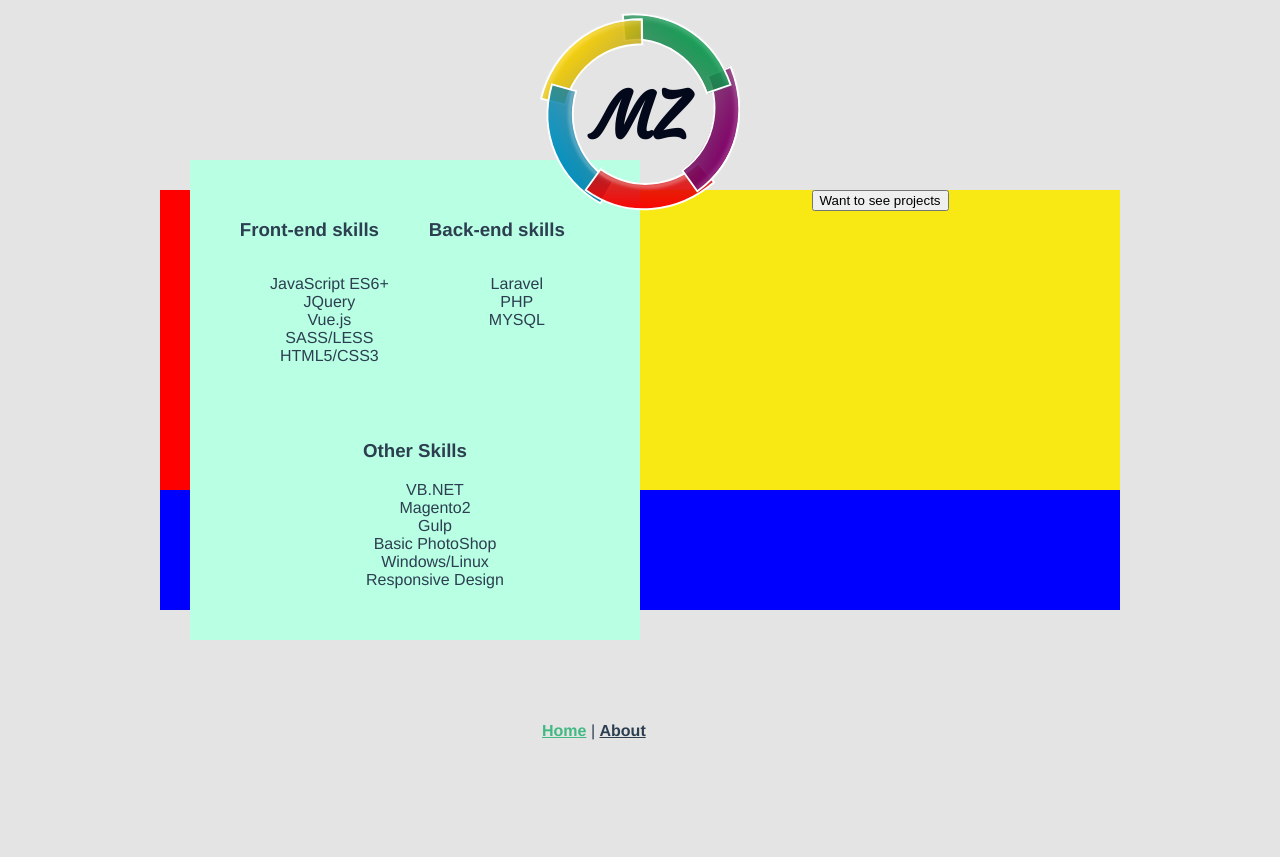
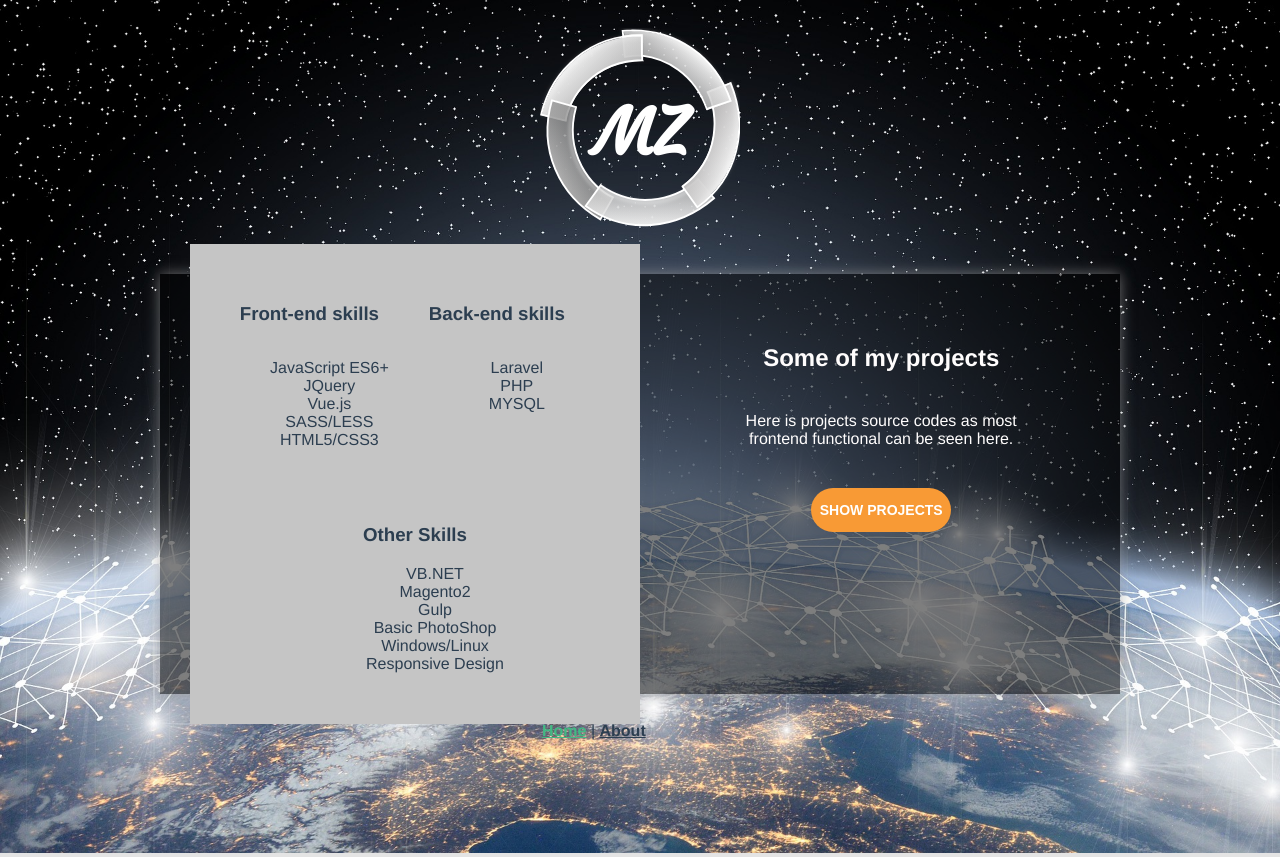
Before and after one commit to trovoltino/matiss-cv, a Vue app: page / in a window 1280 px wide. Before the commit the page ends 800 px from the top, so only its background shows below. Built offline with nearby package versions, Linux system fonts and the light colour scheme.

Commit message:
More refinded landing page

```diff
--- a/src/assets/styles/style.scss
+++ b/src/assets/styles/style.scss
@@ -1,2 +1,16 @@
 $primary-color: rgb(114, 114, 114);
 $secondary-color: rgb(94, 94, 94);
+$l-1: #000000;
+$l-2: #474747;
+$l-3: #646464;
+$l-4: #afafaf;
+$l-5: #f1f1f1;
+
+$experimental: #dad1d1;
+$bluish: #b1d9ff;
+$greenish: #d4fff4;
+$yelowish: #fff6cd;
+body {
+    margin: 0;
+    padding: 0;
+}
--- a/src/components/Logo.vue
+++ b/src/components/Logo.vue
@@ -1,7 +1,7 @@
 <template>
   <div class="logo">
     <div class="logo-container">
-        <img class="m-logo" src="../assets/matiss-logo.svg" alt="matiss-logo" width="200px" height="200px">
+        <img class="m-logo" src="@/assets/images/main-logo.svg" alt="matiss-logo" width="200px" height="200px">
         <p class="m">MZ</p>
     </div>
   </div>
@@ -14,6 +14,7 @@ export default {
     msg: String
   }
 }
+console.log("we are in logo");
 </script>
 
 <!-- Add "scoped" attribute to limit CSS to this component only -->
@@ -21,11 +22,11 @@ export default {
 .logo-container {
   position: absolute;
   left: 50%;
-  top: 2%;
+  top: 4%;
   transform: translate(-50%, -2%);
   font-family: 'Courgette', cursive;
   font-size: 4em;
-  color: rgb(3, 9, 27);
+  color: rgb(255, 255, 255);
   font-weight: 700;
 }
 .m-logo {
--- a/src/components/Slider.vue
+++ b/src/components/Slider.vue
@@ -6,9 +6,17 @@
         </transition>
       </div>
       <div class="left-field">
-        <button class="move-right" @click="component = 'Project', moveRight = true">Want to see projects</button>
+        <h2>Some of my projects</h2>
+        <p>Here is projects source codes as most frontend functional
+          can be seen here.
+        </p>
+        <button class="move-right" @click="component = 'Project', moveRight = true">show projects</button>
       </div>
       <div class="right-field">
+        <h2>better show me cv</h2>
+        <p>Short descriptions of my skills,
+          would not call myself proficient in all of them.
+        </p>
         <button class="move-left" @click="component = 'Skill', moveRight = false">Back to CV</button>
       </div>
 
@@ -39,58 +47,75 @@ export default {
 
 <!-- Add "scoped" attribute to limit CSS to this component only -->
 <style scoped>
+p {
+  text-align: center;
+  max-width: 70%;
+  margin: 40px auto;
+}
 .slider {
   margin: 0;
   position: relative;
   left: 30px;
   top: 50%;
   width: 450px;
-  background: rgb(184, 255, 228);
+  background: rgb(197, 197, 197);
   z-index: 3;
   transform: translate(0%,-50%);
-  transition: all 2s ease-in-out;
+  transition: all 1s ease-in-out;
 }
 .skill-wrap {
   width:960px;
-  background: blue;
+  background:transparent;
+  background: rgba(0, 0, 0, 0.5);
   height: 420px;
   position: absolute;
   left: 50%;
   top: 50%;
-  transform: translate(-50%,-50%);
+  transform: translate(-50%,-30%);
+  box-shadow: 0px 0px 13px 0px rgba(158,158,158,0.66);
 }
 
-.move-right {
-
-}
-
-.opac-enter, .opac-leave-to {
-  transition: all 1s ease-out;
-  opacity: 0;
-}
-.opac-enter-to, .opac-leave {
-  transition: all 1s ease-in;
-  opacity: 1;
+.move-right, .move-left {
+    text-align: center;
+    text-transform: uppercase;
+    border:none;
+    font-weight: bold;
+    border-radius: 80px;
+    padding: 14px 0px;
+    min-width: 140px;
+    outline:none;
+    font-size: 14px;
+    color:white;
+    background:#f89a35;
+    cursor: pointer;
 }
 .slide {
   left: 50%;
 }
 .right-field {
-  display: block;
   position: absolute;
-  left: 0;
-  top: 0;
-  background: red;
-  width: 480px;
-  height: 300px;
+  left: 3%;
+  top: 50%;
+  width: 420px;
+  height: 320px;
+  color: rgb(255, 253, 253);
+  transform: translate(0, -50%);
 }
 .left-field {
-  display: block;
   position: absolute;
-  right: 0;
-  top: 0;
-  background: rgb(248, 233, 20);
-  width: 480px;
-  height: 300px;
+  right: 3%;
+  top: 50%;
+  width: 420px;
+  height: 320px;
+  color: rgb(255, 253, 253);
+  transform: translate(0, -50%);
+}
+.opac-enter, .opac-leave-to {
+  transition: all 0.5s ease-out;
+  opacity: 0;
+}
+.opac-enter-to, .opac-leave {
+  transition: all 0.5s ease-in;
+  opacity: 1;
 }
 </style>
--- a/src/components/includes/Projects.vue
+++ b/src/components/includes/Projects.vue
@@ -21,7 +21,7 @@ export default {
 .projects {
     display: flex;
     flex-direction: column;
-    background: rgb(184, 255, 228);
+    background: rgb(197, 197, 197);
     min-width: 450px;
     max-width: 450px;
     min-height: 480px;
--- a/src/components/includes/Skills.vue
+++ b/src/components/includes/Skills.vue
@@ -53,7 +53,7 @@ li {
   list-style-type: none;
 }
   .skills {
-    background: rgb(184, 255, 228);
+    background: rgb(197, 197, 197);
     display: flex;
     flex-direction: column;
     min-width: 450px;
--- a/src/views/Home.vue
+++ b/src/views/Home.vue
@@ -1,5 +1,6 @@
 <template>
   <div class="home">
+    <img class="bg" src="@/assets/images/bg-img.jpg" alt="">
     <Slider/>
     <Logo/>
   </div>
@@ -18,3 +19,15 @@ export default {
   }
 }
 </script>
+
+<style>
+body {
+  margin: 0;
+  padding: 0;
+  overflow: hidden;
+}
+.bg {
+  max-width: 100%;
+  min-height: 100vh;
+}
+</style>
```
Also changed, not shown: src/assets/images/bg-img.jpg (added), src/assets/images/main-logo.svg (added).
